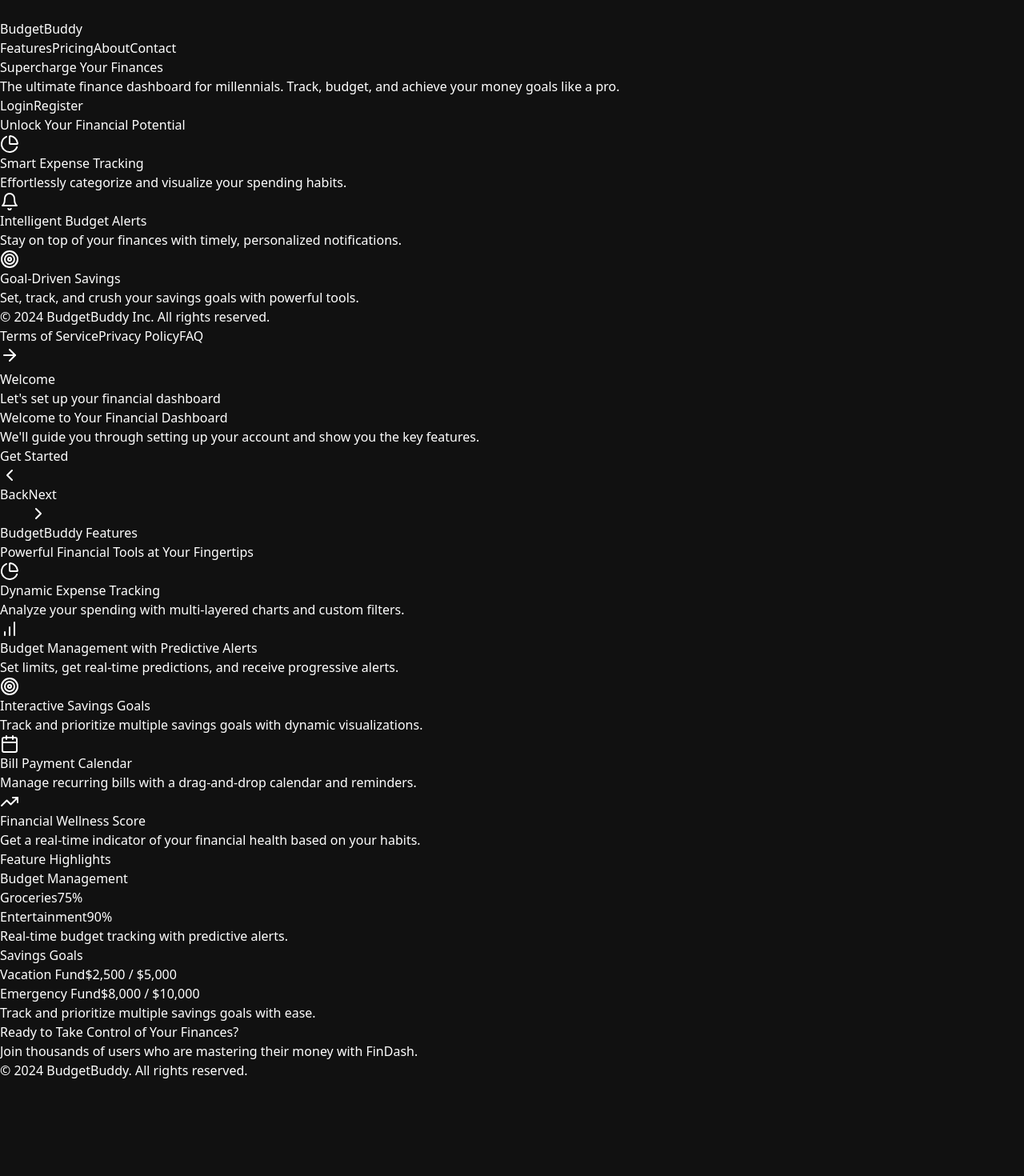
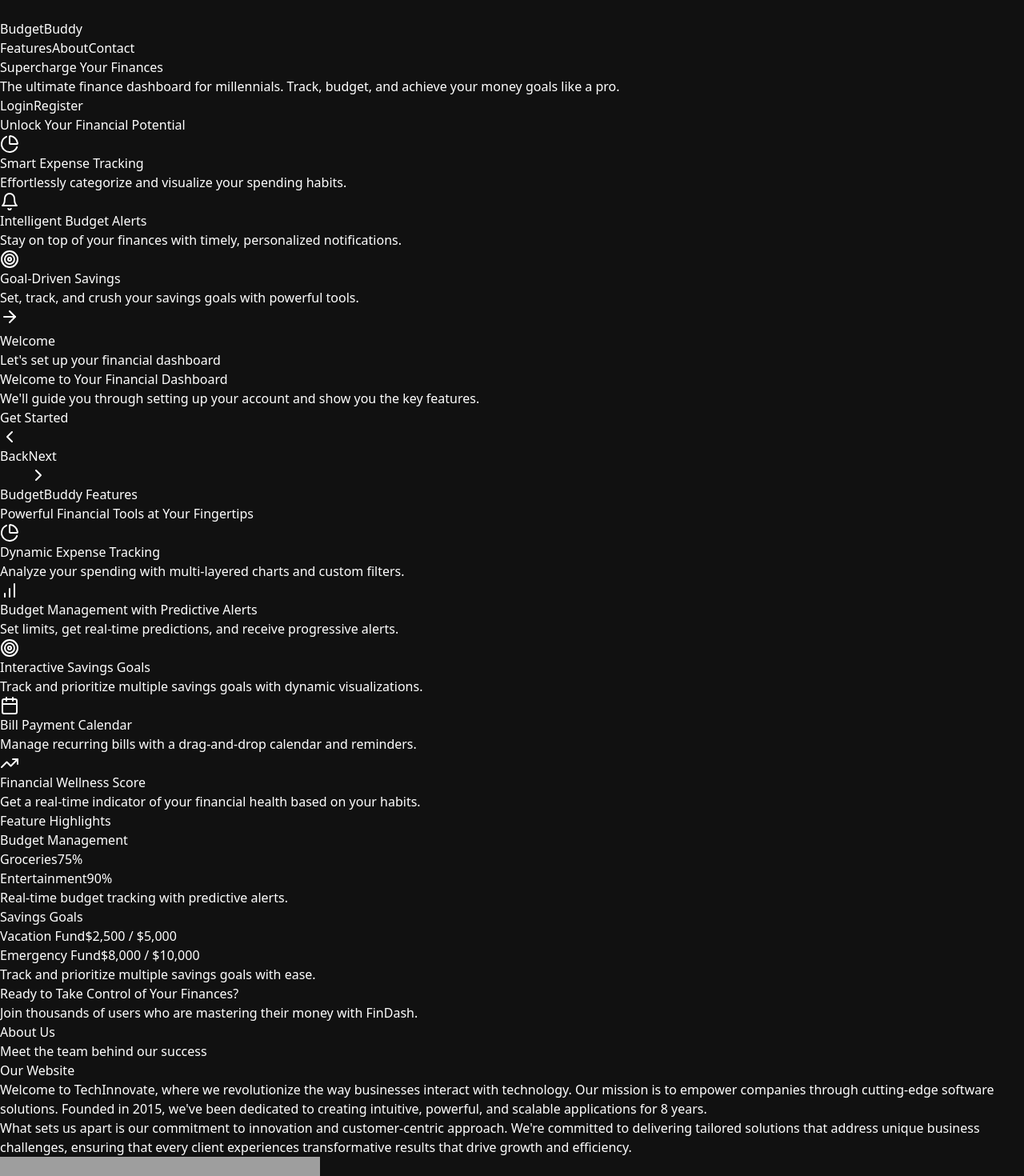
Before and after one commit to vishal-chaure/Minithon, a React (Vite) app: page / in a window 1280 px wide. Shown: the top 1470 px of the page at 80% size. Before the commit the page ends 1350 px from the top, so only its background shows below. Built offline with nearby package versions, Linux system fonts and the light colour scheme; grey boxes are pictures that could not be loaded.

Commit message:
about us footer

```diff
--- a/src/App.jsx
+++ b/src/App.jsx
@@ -3,12 +3,14 @@
 import OnboardingPage from './components/OnBoardingpage'
 import LandingPage from './pages/LandingPage'
 import FeaturesPage from './pages/FeaturesPage'
+import AboutUs from './pages/AboutUs'
 const App = () => {
   return (
     <div>
       <LandingPage/>
       <OnboardingPage/>
       <FeaturesPage/>
+      <AboutUs/>
     </div>
   )
 }
--- a/src/pages/AboutUs.jsx
+++ b/src/pages/AboutUs.jsx
@@ -119,6 +119,24 @@
           ))}
         </div>
       </div>
+      <footer className="w-full py-6 my-6 bg-gray-800 text-gray-400">
+        <div className="container px-4 md:px-6 flex flex-col md:flex-row justify-between items-center">
+          <p className="text-sm">
+            © 2024 BudgetBuddy Inc. All rights reserved.
+          </p>
+          <nav className="flex gap-4 mt-4 md:mt-0">
+            <a className="text-sm hover:text-blue-400 transition-colors" href="#">
+              Terms of Service
+            </a>
+            <a className="text-sm hover:text-blue-400 transition-colors" href="#">
+              Privacy Policy
+            </a>
+            <a className="text-sm hover:text-blue-400 transition-colors" href="#">
+              FAQ
+            </a>
+          </nav>
+        </div>
+      </footer>
     </div>
   )
 }
--- a/src/pages/FeaturesPage.jsx
+++ b/src/pages/FeaturesPage.jsx
@@ -142,11 +142,7 @@
         </section>
       </main>
 
-      <footer className="bg-gray-800 py-6 mt-12">
-        <div className="container mx-auto px-4 text-center text-gray-400">
-          <p>&copy; 2024 BudgetBuddy. All rights reserved.</p>
-        </div>
-      </footer>
+
     </div>
   );
 }
--- a/src/pages/LandingPage.jsx
+++ b/src/pages/LandingPage.jsx
@@ -22,9 +22,6 @@
         <nav className="ml-auto flex gap-4 sm:gap-6">
           <a className="text-sm font-medium hover:text-blue-400 transition-colors" href="#">
             Features
-          </a>
-          <a className="text-sm font-medium hover:text-blue-400 transition-colors" href="#">
-            Pricing
           </a>
           <a className="text-sm font-medium hover:text-blue-400 transition-colors" href="#">
             About
@@ -94,25 +91,8 @@
         </section>
       </main>
 
-      {/* Footer */}
-      <footer className="w-full py-6 bg-gray-800 text-gray-400">
-        <div className="container px-4 md:px-6 flex flex-col md:flex-row justify-between items-center">
-          <p className="text-sm">
-            © 2024 BudgetBuddy Inc. All rights reserved.
-          </p>
-          <nav className="flex gap-4 mt-4 md:mt-0">
-            <a className="text-sm hover:text-blue-400 transition-colors" href="#">
-              Terms of Service
-            </a>
-            <a className="text-sm hover:text-blue-400 transition-colors" href="#">
-              Privacy Policy
-            </a>
-            <a className="text-sm hover:text-blue-400 transition-colors" href="#">
-              FAQ
-            </a>
-          </nav>
-        </div>
-      </footer>
+
+
 
       {/* Modal for login */}
       {isModalOpen && (
```
